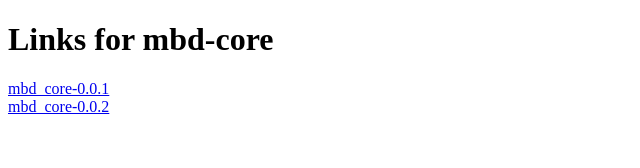
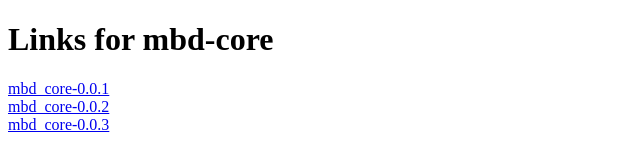
Before and after one commit to ZKAI-Network/mbd-pypi-index, a plain HTML site: page mbd-core/index.html in a window 1280 px wide. Shown: the whole page, without its empty margins (0-640 px from the left). Drawn offline with Linux system fonts and the light colour scheme.

Commit message:
Update index.html

```diff
--- a/mbd-core/index.html
+++ b/mbd-core/index.html
@@ -7,5 +7,6 @@
     <h1>Links for mbd-core</h1>
     <a href="git+https://github.com/ZKAI-Network/mbd-core.git@v0.0.1#egg=mbd_core-0.0.1+release" data-requires-python="&gt;=3.10">mbd_core-0.0.1</a><br/>
     <a href="git+https://github.com/ZKAI-Network/mbd-core.git@v0.0.2#egg=mbd_core-0.0.2+release" data-requires-python="&gt;=3.10">mbd_core-0.0.2</a><br/>
+    <a href="git+https://github.com/ZKAI-Network/mbd-core.git@v0.0.3#egg=mbd_core-0.0.3+release" data-requires-python="&gt;=3.10">mbd_core-0.0.3</a><br/>
   </body>
 </html>
```
